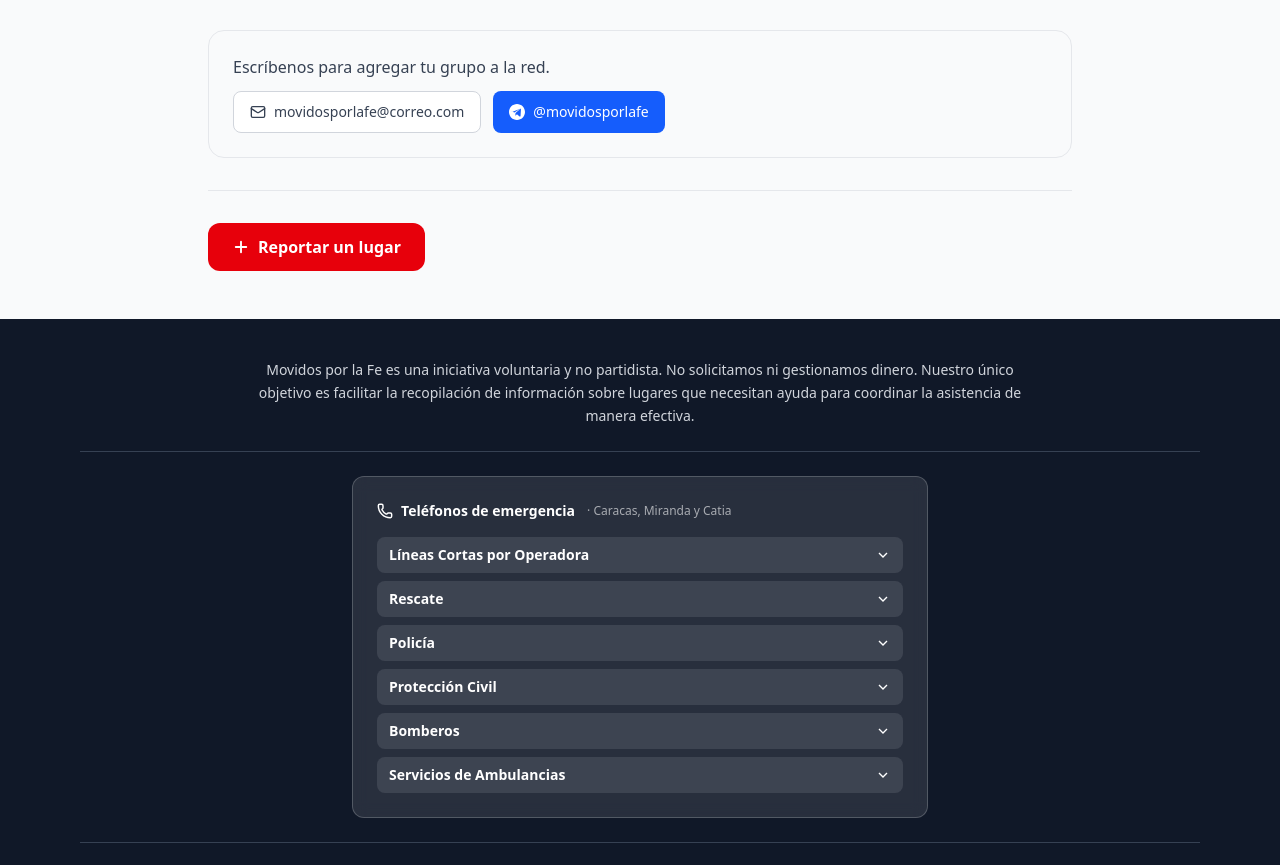
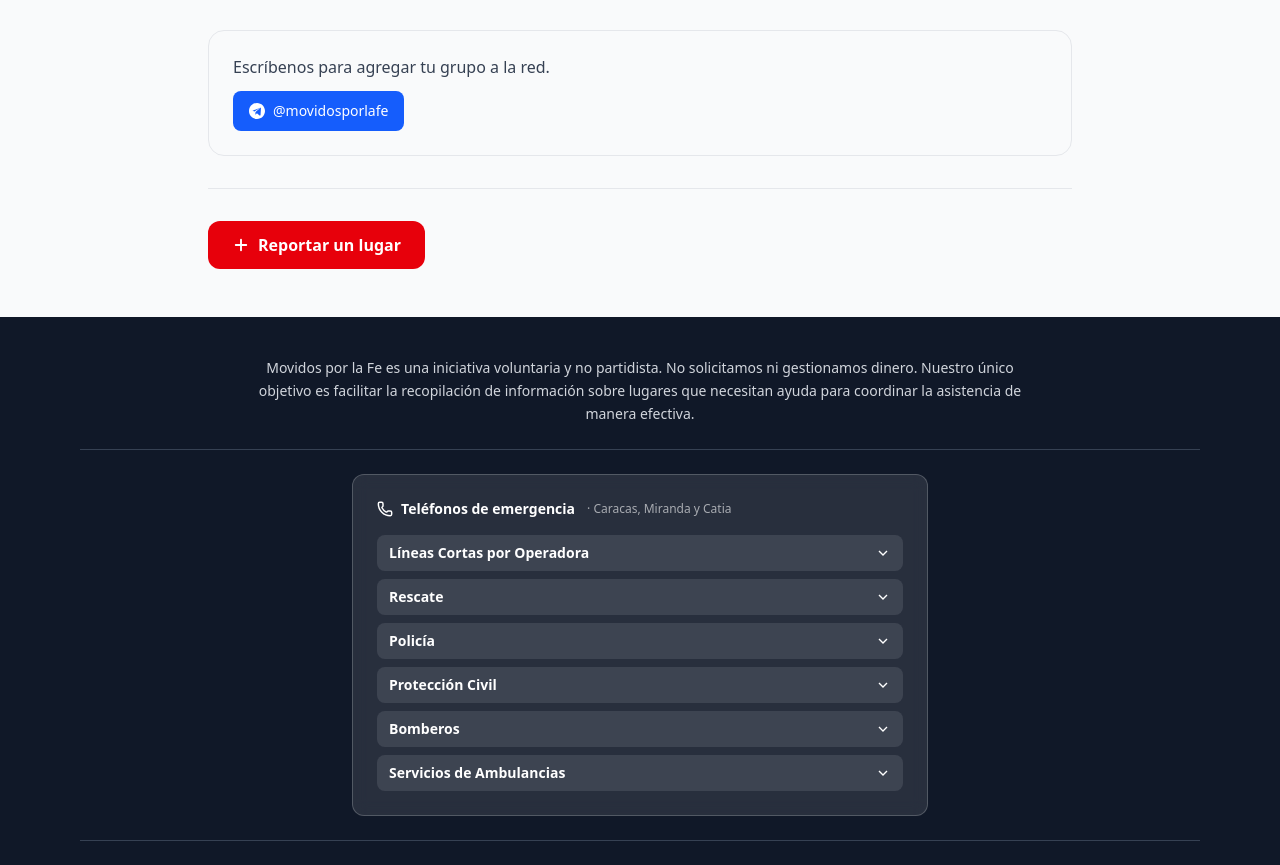
Before and after one commit to Th3Monarch/movidos-por-la-fe, a Next.js app: page /centro-acopio in a window 1280 px wide. Shown: the part 811-1676 px from the top of the page. Built offline with nearby package versions, Linux system fonts and the light colour scheme.

Commit message:
quitar correo, solo Telegram en centro-acopio

```diff
--- a/src/app/centro-acopio/page.tsx
+++ b/src/app/centro-acopio/page.tsx
@@ -97,16 +97,6 @@ export default function CentroAcopioPage() {
         <p className="text-gray-700 font-medium mb-3">{t("acopio.contact_text")}</p>
         <div className="flex flex-col sm:flex-row gap-3 text-sm">
           <a
-            href="mailto:movidosporlafe@correo.com"
-            className="inline-flex items-center gap-2 bg-white border border-gray-300 text-gray-700 px-4 py-2.5 rounded-lg hover:bg-gray-100 transition-colors"
-          >
-            <svg width="16" height="16" viewBox="0 0 24 24" fill="none" stroke="currentColor" strokeWidth="2" strokeLinecap="round" strokeLinejoin="round">
-              <rect x="2" y="4" width="20" height="16" rx="2" />
-              <path d="m22 7-8.97 5.7a1.94 1.94 0 0 1-2.06 0L2 7" />
-            </svg>
-            movidosporlafe@correo.com
-          </a>
-          <a
             href="https://t.me/movidosporlafe"
             target="_blank"
             className="inline-flex items-center gap-2 bg-blue-600 text-white px-4 py-2.5 rounded-lg hover:bg-blue-700 transition-colors"
```
